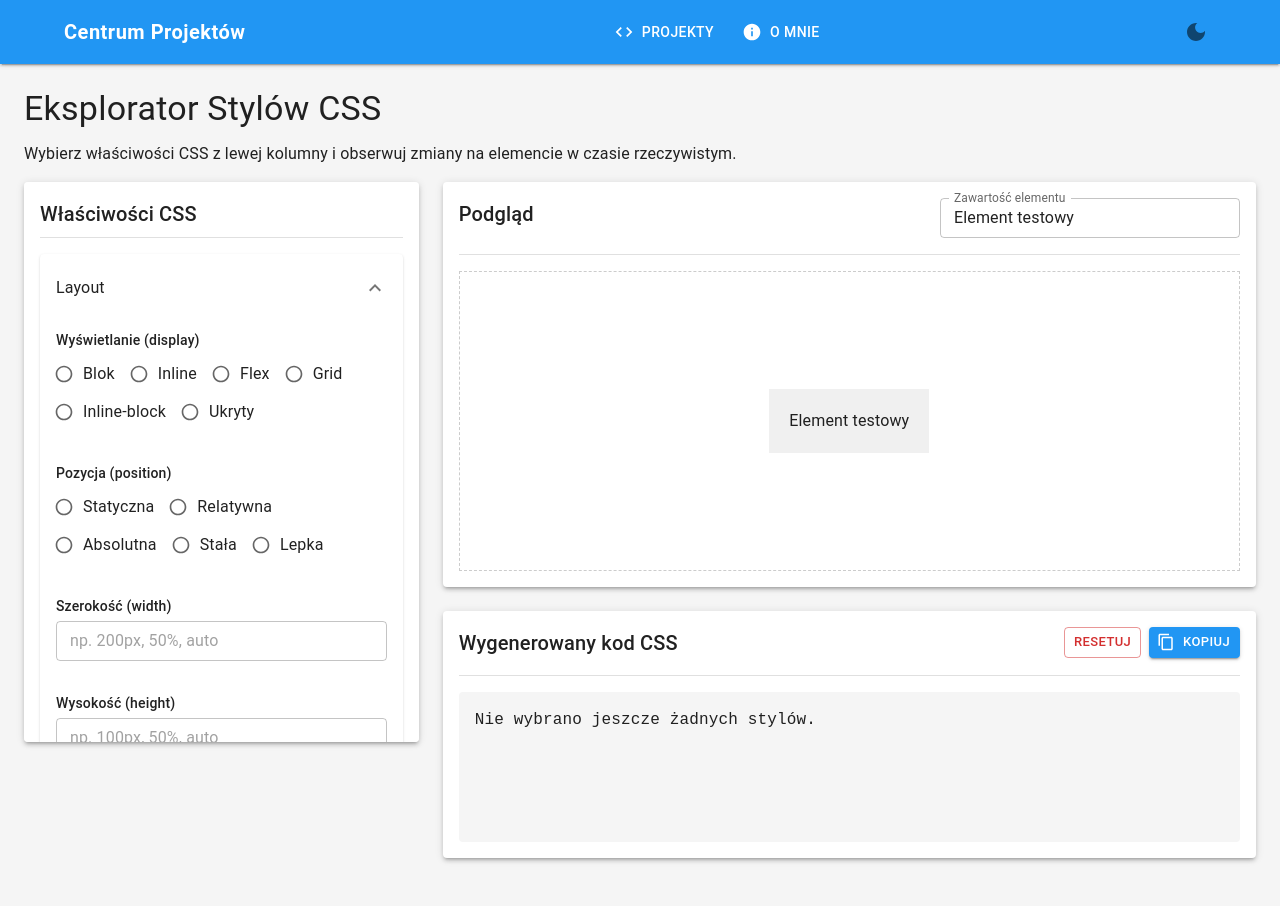
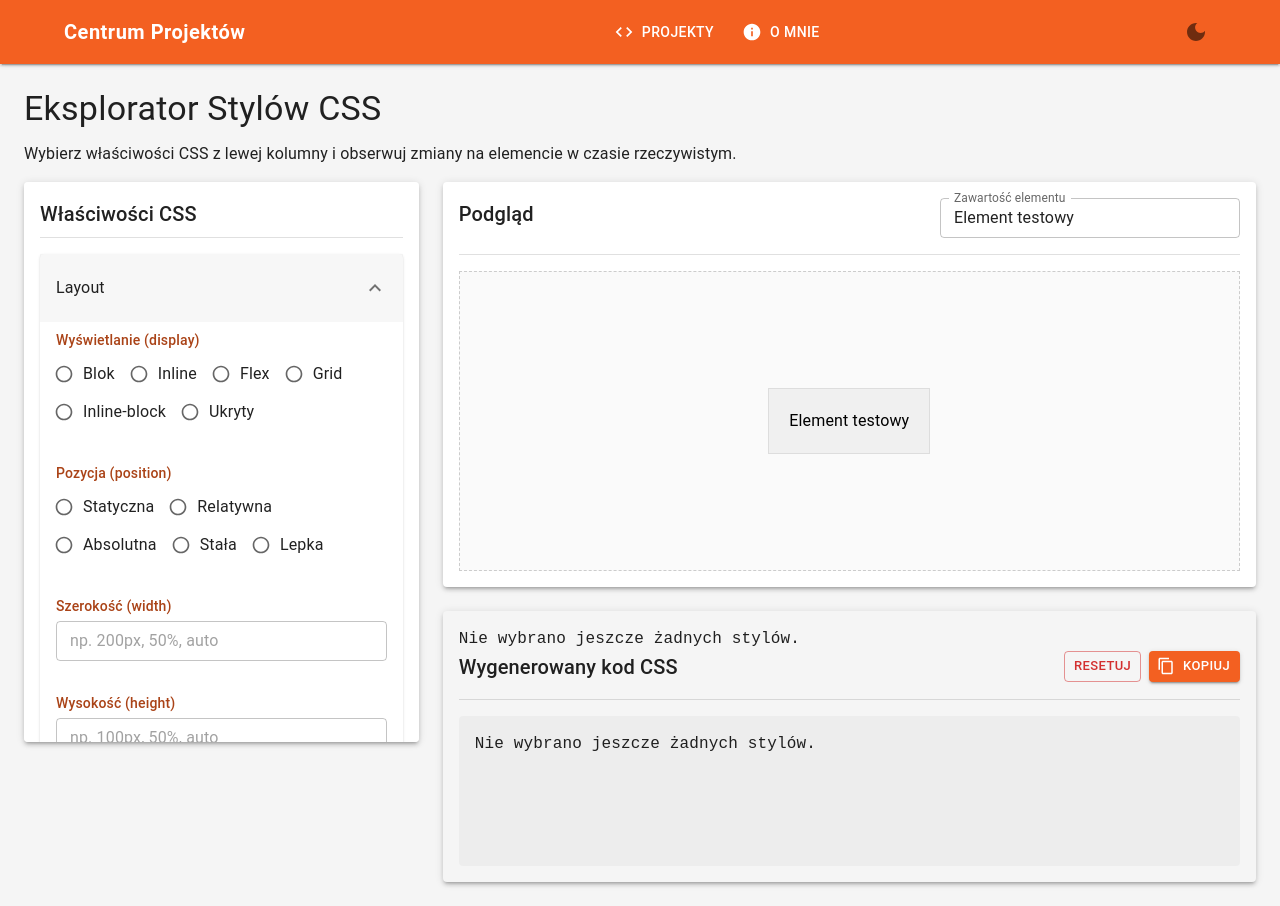
Before and after one commit to AntoniRk/project_centre, a React (Create React App) app: page /projects/css-style-explorer in a window 1280 px wide. Before the commit the page ends 882 px from the top, so only its background shows below. Built offline with nearby package versions, Linux system fonts and the light colour scheme.

Commit message:
zmiana kolorów, poprawa widoczności i czytelności

```diff
--- a/src/App.tsx
+++ b/src/App.tsx
@@ -61,7 +61,7 @@ const App: React.FC = () => {
               style={{
                 position: 'fixed',
                 bottom: 20,
-                right: 20,
+                left: 20,
                 zIndex: 10000
               }}
               onClick={() => setAnalyzerActive(false)}
--- a/src/contexts/ThemeContext.tsx
+++ b/src/contexts/ThemeContext.tsx
@@ -44,10 +44,10 @@ export const ThemeProvider: React.FC<ThemeProviderProps> = ({ children }) => {
         palette: {
           mode,
           primary: {
-            main: mode === 'light' ? '#2196f3' : '#90caf9',
+            main: mode === 'light' ? '#f36021' : '#e08646',
           },
           secondary: {
-            main: mode === 'light' ? '#f50057' : '#f48fb1',
+            main: mode === 'light' ? '#f50000' : '#f53842',
           },
           background: {
             default: mode === 'light' ? '#f5f5f5' : '#121212',
--- a/src/pages/About.tsx
+++ b/src/pages/About.tsx
@@ -51,7 +51,7 @@ const About: React.FC = () => {
           p: 4,
           mb: 4,
           borderRadius: 2,
-          background: `linear-gradient(135deg, ${theme.palette.primary.light} 0%, ${theme.palette.primary.main} 100%)`,
+          background: theme.palette.mode === 'dark' ? '#4a1801' : '#d94907',
           color: 'white'
         }}
       >
--- a/src/projects/ComponentAnalyzer/ComponentDetailsPanel.tsx
+++ b/src/projects/ComponentAnalyzer/ComponentDetailsPanel.tsx
@@ -1,4 +1,5 @@
 import React from 'react';
+import { useTheme } from '@mui/material';
 
 interface ComponentDetailsPanelProps {
   componentId: string;
@@ -17,6 +18,7 @@ const ComponentDetailsPanel: React.FC<ComponentDetailsPanelProps> = ({
   data,
   onClose
 }) => {
+  const theme = useTheme();
   return (
     <div style={{
       position: 'fixed',
@@ -25,7 +27,7 @@ const ComponentDetailsPanel: React.FC<ComponentDetailsPanelProps> = ({
       width: '300px',
       maxHeight: '400px',
       overflowY: 'auto',
-      backgroundColor: 'white',
+      backgroundColor: theme.palette.mode === 'dark' ? 'grey' : 'white',
       borderRadius: '4px',
       boxShadow: '0 2px 10px rgba(0,0,0,0.2)',
       zIndex: 10002,
@@ -70,7 +72,8 @@ const ComponentDetailsPanel: React.FC<ComponentDetailsPanelProps> = ({
           borderRadius: '4px',
           fontSize: '12px',
           overflow: 'auto',
-          maxHeight: '200px'
+          maxHeight: '200px',
+          color: theme.palette.mode === 'dark' ? 'black' : '#333'
         }}>
           {JSON.stringify(data.props, null, 2)}
         </pre>
--- a/src/projects/CssStyleExplorer/CssStyleExplorer.css
+++ b/src/projects/CssStyleExplorer/CssStyleExplorer.css
@@ -1,8 +1,15 @@
 .css-explorer-preview-element {
-    padding: 20px;
-    min-width: 100px;
-    min-height: 50px;
-    background-color: #f0f0f0;
-    text-align: center;
     transition: all 0.3s ease;
-}
+  }
+
+  /* Style dla input color w trybie ciemnym */
+  .dark-mode-color-input {
+    border: 1px solid #777;
+    background: #333;
+    padding: 2px;
+  }
+
+  /* Poprawki dla kontrolek radio w trybie ciemnym */
+  .MuiRadio-root.Mui-checked {
+    color: var(--mui-palette-primary-main);
+  }
--- a/src/projects/CssStyleExplorer/CssStyleExplorer.tsx
+++ b/src/projects/CssStyleExplorer/CssStyleExplorer.tsx
@@ -1,4 +1,5 @@
 import React, { useState, useEffect } from 'react';
+import { useTheme } from '@mui/material';
 import {
     Box,
     Grid,
@@ -28,6 +29,7 @@ import StylePreview from './StylePreview';
 import './CssStyleExplorer.css';
 
 const CssStyleExplorer: React.FC = () => {
+    const theme = useTheme();
     const [activeStyles, setActiveStyles] = useState<Record<string, string>>({});
     const [expandedCategory, setExpandedCategory] = useState<string | false>("layout");
     const [customElementContent, setCustomElementContent] = useState<string>("Element testowy");
@@ -153,7 +155,8 @@ const CssStyleExplorer: React.FC = () => {
             );
         }
 
-        // Dla właściwości z wartościami kolorów
+        // W funkcji renderPropertyControl w CssStyleExplorer.tsx
+        // Dla właściwości typu color:
         if (property.type === 'color') {
             return (
                 <Box sx={{ display: 'flex', alignItems: 'center', gap: 2 }}>
@@ -161,6 +164,7 @@ const CssStyleExplorer: React.FC = () => {
                         type="color"
                         value={currentValue || '#000000'}
                         onChange={(e) => handleStyleChange(property.name, e.target.value)}
+                        className={theme.palette.mode === 'dark' ? 'dark-mode-color-input' : ''}
                     />
                     <TextField
                         size="small"
@@ -168,12 +172,18 @@ const CssStyleExplorer: React.FC = () => {
                         onChange={(e) => handleStyleChange(property.name, e.target.value)}
                         placeholder={property.placeholder || ''}
                         fullWidth
+                        // Dodaj style dla trybu ciemnego
+                        sx={{
+                            '& .MuiInputBase-input': {
+                                color: theme.palette.mode === 'dark' ? '#fff' : 'inherit'
+                            }
+                        }}
                     />
                 </Box>
             );
         }
 
-        // Dla standardowych właściwości tekstowych
+        // Dla standardowych właściwości tekstowych:
         return (
             <TextField
                 size="small"
@@ -181,6 +191,12 @@ const CssStyleExplorer: React.FC = () => {
                 onChange={(e) => handleStyleChange(property.name, e.target.value)}
                 placeholder={property.placeholder || ''}
                 fullWidth
+                // Dodaj style dla trybu ciemnego
+                sx={{
+                    '& .MuiInputBase-input': {
+                        color: theme.palette.mode === 'dark' ? '#fff' : 'inherit'
+                    }
+                }}
             />
         );
     };
@@ -208,8 +224,21 @@ const CssStyleExplorer: React.FC = () => {
                                 key={category}
                                 expanded={expandedCategory === category}
                                 onChange={handleAccordionChange(category)}
+                                sx={{
+                                    backgroundColor: theme.palette.mode === 'dark' ? 'rgba(255, 255, 255, 0.05)' : 'inherit',
+                                    border: theme.palette.mode === 'dark' ? '1px solid rgba(255, 255, 255, 0.1)' : 'none'
+                                }}
                             >
-                                <AccordionSummary expandIcon={<ExpandMoreIcon />}>
+                                <AccordionSummary
+                                    expandIcon={<ExpandMoreIcon
+                                        sx={{ color: theme.palette.mode === 'dark' ? '#fff' : 'inherit' }}
+                                    />}
+                                    sx={{
+                                        backgroundColor: theme.palette.mode === 'dark'
+                                            ? 'rgba(255, 255, 255, 0.05)'
+                                            : 'rgba(0, 0, 0, 0.03)'
+                                    }}
+                                >
                                     <Typography variant="subtitle1">
                                         {category.charAt(0).toUpperCase() + category.slice(1)}
                                     </Typography>
@@ -218,7 +247,14 @@ const CssStyleExplorer: React.FC = () => {
                                     <Box sx={{ display: 'flex', flexDirection: 'column', gap: 2 }}>
                                         {properties.map(property => (
                                             <Box key={property.name} sx={{ mb: 2 }}>
-                                                <Typography variant="body2" fontWeight="medium" gutterBottom>
+                                                <Typography
+                                                    variant="body2"
+                                                    fontWeight="medium"
+                                                    gutterBottom
+                                                    sx={{
+                                                        color: theme.palette.mode === 'dark' ? theme.palette.primary.light : theme.palette.primary.dark
+                                                    }}
+                                                >
                                                     {property.label} ({property.name})
                                                 </Typography>
                                                 {renderPropertyControl(property)}
@@ -252,12 +288,13 @@ const CssStyleExplorer: React.FC = () => {
                                 <Divider sx={{ mb: 2 }} />
                                 <Box sx={{
                                     height: '300px',
-                                    border: '1px dashed #ccc',
+                                    border: `1px dashed ${theme.palette.mode === 'dark' ? '#777' : '#ccc'}`,
                                     display: 'flex',
                                     justifyContent: 'center',
                                     alignItems: 'center',
                                     position: 'relative',
-                                    overflow: 'auto'
+                                    overflow: 'auto',
+                                    backgroundColor: theme.palette.mode === 'dark' ? 'rgba(255, 255, 255, 0.05)' : 'rgba(0, 0, 0, 0.02)'
                                 }}>
                                     <StylePreview styles={activeStyles} content={customElementContent} />
                                 </Box>
@@ -266,7 +303,19 @@ const CssStyleExplorer: React.FC = () => {
 
                         {/* Kod CSS */}
                         <Grid item xs={12}>
-                            <Paper elevation={3} sx={{ p: 2 }}>
+                            <Paper
+                                elevation={3}
+                                sx={{
+                                    p: 2,
+                                    bgcolor: theme.palette.mode === 'dark' ? 'rgba(255, 255, 255, 0.05)' : 'grey.100',
+                                    color: theme.palette.mode === 'dark' ? '#fff' : 'inherit',
+                                    fontFamily: 'monospace',
+                                    minHeight: '150px',
+                                    whiteSpace: 'pre-wrap',
+                                    border: theme.palette.mode === 'dark' ? '1px solid rgba(255, 255, 255, 0.1)' : 'none'
+                                }}
+                            >
+                                {cssCode || 'Nie wybrano jeszcze żadnych stylów.'}
                                 <Box sx={{ display: 'flex', justifyContent: 'space-between', mb: 2 }}>
                                     <Typography variant="h6">
                                         Wygenerowany kod CSS
@@ -277,7 +326,11 @@ const CssStyleExplorer: React.FC = () => {
                                             color="error"
                                             size="small"
                                             onClick={handleResetStyles}
-                                            sx={{ mr: 1 }}
+                                            sx={{
+                                                mr: 1,
+                                                borderColor: theme.palette.mode === 'dark' ? theme.palette.error.dark : undefined,
+                                                color: theme.palette.mode === 'dark' ? theme.palette.error.light : undefined
+                                            }}
                                         >
                                             Resetuj
                                         </Button>
@@ -288,6 +341,9 @@ const CssStyleExplorer: React.FC = () => {
                                                 size="small"
                                                 startIcon={<ContentCopyIcon />}
                                                 onClick={handleCopyCode}
+                                                sx={{
+                                                    backgroundColor: theme.palette.mode === 'dark' ? theme.palette.primary.dark : undefined
+                                                }}
                                             >
                                                 Kopiuj
                                             </Button>
@@ -299,7 +355,8 @@ const CssStyleExplorer: React.FC = () => {
                                     elevation={0}
                                     sx={{
                                         p: 2,
-                                        bgcolor: 'grey.100',
+                                        backgroundColor: theme.palette.mode === 'dark' ? 'rgba(255, 255, 255, 0.05)' : 'rgba(0, 0, 0, 0.03)',
+                                        color: theme.palette.mode === 'dark' ? '#fff' : 'inherit',
                                         fontFamily: 'monospace',
                                         minHeight: '150px',
                                         whiteSpace: 'pre-wrap'
@@ -312,7 +369,7 @@ const CssStyleExplorer: React.FC = () => {
                     </Grid>
                 </Grid>
             </Grid>
-        </Box>
+        </Box >
     );
 };
 
--- a/src/projects/CssStyleExplorer/StylePreview.tsx
+++ b/src/projects/CssStyleExplorer/StylePreview.tsx
@@ -1,4 +1,5 @@
-import React from 'react';
+import React, { useContext } from 'react';
+import { useTheme } from '@mui/material';
 
 interface StylePreviewProps {
   styles: Record<string, string>;
@@ -6,10 +7,27 @@ interface StylePreviewProps {
 }
 
 const StylePreview: React.FC<StylePreviewProps> = ({ styles, content }) => {
+  const theme = useTheme();
+
+  // Podstawowe style z uwzględnieniem trybu ciemnego
+  const baseStyles = {
+    padding: '20px',
+    minWidth: '100px',
+    minHeight: '50px',
+    // Dynamiczny kolor tła w zależności od trybu
+    backgroundColor: theme.palette.mode === 'dark' ? '#555' : '#f0f0f0',
+    // Dynamiczny kolor tekstu w zależności od trybu
+    color: theme.palette.mode === 'dark' ? '#fff' : '#000',
+    textAlign: 'center',
+    transition: 'all 0.3s ease',
+    border: theme.palette.mode === 'dark' ? '1px solid #777' : '1px solid #ddd',
+    ...styles
+  };
+
   return (
     <div
       className="css-explorer-preview-element"
-            style={styles as React.CSSProperties}
+      style={baseStyles as React.CSSProperties}
     >
       {content}
     </div>
```
Also changed, not shown: src/projects/ComponentAnalyzer/ControlPanel.tsx (+1 -16 lines). Lines whose indentation alone changed are shown as unchanged.
